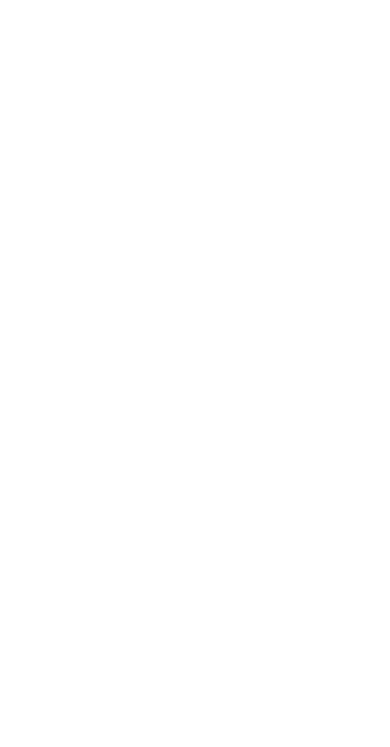
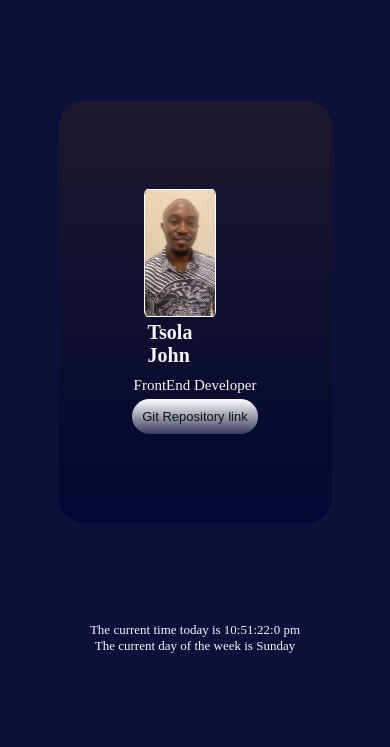
Before and after one commit to Tso4la1/pageCreation-task1, a plain HTML site: page index.html in a window 390 px wide. Drawn offline with Linux system fonts and the light colour scheme.

Commit message:
update task

```diff
--- a/index.html
+++ b/index.html
@@ -3,11 +3,25 @@
 <head>
     <meta charset="UTF-8">
     <meta name="viewport" content="width=device-width, initial-scale=1.0">
-    <title>Document</title>
+    <title>pageCreation-task1</title>
     <link rel="stylesheet" href="style.css">
-    <link src="index.js">
+
 </head>
 <body>
-
+    <div class="dashBoard">
+        <div class="UserProfile">
+            <div class="slackDetails">
+                <img class="profilePic" id="slackDisplayImage" src="./images/TsolaJohn.JPG" alt="TsolaJohn">
+                <p class="userName" id="slackTsolaJohn">Tsola <br> John</p>
+            </div>
+            <span id="myTrack">FrontEnd Developer</span>
+            <a id="githubURL" href="https://github.com/Tso4la1/pageCreation-task1" ><button>Git Repository link</button></a>
+        </div>
+        <div class="runTime">
+            <div id="currentUTCTime"></div>
+            <div id="currentDayOfTheWeek"></div>
+        </div>
+    </div>
+    <script src="index.js"></script>
 </body>
 </html>
--- a/index.js
+++ b/index.js
@@ -0,0 +1,20 @@
+const weekDay = ["Sunday", "Monday" , "Tuesday", "Wednesday", "Thursday", "Friday", "Saturday"];
+
+let date = new Date();
+let day = weekDay[date.getDay()];
+document.getElementById("currentDayOfTheWeek").innerHTML=`The current day of the week is ${day}`;
+
+document.getElementById("currentUTCTime").innerHTML= timeFormat(date)
+
+
+function timeFormat(date){
+    let hour = date.getHours();
+    let min = date.getMinutes();
+    let sec = date.getSeconds();
+    let milli = date.getMilliseconds();
+    let morningNoon = hour >= 12 ? "pm" : "am"
+
+    hour = (hour % 12 ) || 12;
+
+    return `The current time today is ${hour}:${min}:${sec}:${milli} ${morningNoon}`
+}
--- a/style.css
+++ b/style.css
@@ -0,0 +1,159 @@
+*{
+    padding: o;
+    margin: 0;
+    color: whitesmoke;
+}
+
+.dashBoard{
+    width: 100%;
+    height: 100vh;
+    display: flex;
+    align-items: center;
+    justify-content: center;
+    gap:20px;
+    background-color: rgba(2, 6, 49, 0.952);
+}
+.UserProfile{
+    display: flex;
+    flex-direction: column;
+    align-items: center;
+    justify-content: center;
+    background-image: linear-gradient(rgba(36, 30, 33, 0.596), rgba(2, 6, 49, 0.952));
+    width: 25%;
+    height: 50%;
+    border-radius: 25px;
+    border: none;
+
+}
+.slackDetails{
+    display: flex;
+    flex-direction: row;
+    align-items: center;
+    justify-content: center;
+    gap: 25px;
+}
+.profilePic{
+    width:36%;
+    border-radius: 5%;
+    border: 1px solid white;
+    margin-bottom: 25px;
+    margin-right: 30px;
+}
+.userName{
+    margin-right: 50px;
+    font-size:30px;
+    font-weight: 600;
+}
+span{
+    margin-top: -10px;
+    margin-bottom: 5px;
+    font-size: 18px;
+    font-weight: 500;
+}
+button{
+    color: rgb(9, 26, 9);
+    border: none;
+    padding: 10px;
+    border-radius: 30px;
+    font-size: 18px;
+    font-weight: 500;
+    text-decoration: none;
+    background-image: linear-gradient(white,rgba(2, 6, 49, 0.767));
+}
+button:hover{
+    cursor: pointer;
+    color: black;
+    background-image: whitesmoke;
+}
+.runTime{
+    display: flex;
+    flex-direction: column;
+    align-items: center;
+    justify-content: center;
+    background-image: linear-gradient(rgb(73, 66, 3), rgba(2, 6, 49, 0.952));
+    width: 25%;
+    height: 50%;
+    border-radius: 25px;
+    border: none;
+    font-size: 19px;
+}
+
+@media screen and (max-width: 640px) {
+    .dashBoard{
+        width: 100%;
+        height: 100vh;
+        display: flex;
+        flex-direction: column;
+        align-items: center;
+        justify-content: center;
+        gap:10px;
+        background-color: rgba(2, 6, 49, 0.952);
+    }
+
+    .UserProfile{
+        display: flex;
+        flex-direction: column;
+        align-items: center;
+        justify-content: center;
+        background-image: linear-gradient(rgba(36, 30, 33, 0.596), rgba(2, 6, 49, 0.952));
+        width: 70%;
+        height: 50%;
+        border-radius: 25px;
+        border: none;
+
+    }
+
+    .slackDetails{
+        display: flex;
+        flex-direction: column;
+        align-items: center;
+        justify-content: center;
+        gap: 2px;
+    }
+
+    .profilePic{
+        width:26%;
+        border-radius: 5%;
+        border: 1px solid white;
+        margin-bottom: 2px;
+        margin-right: 30px;
+    }
+
+    .userName{
+        margin-right: 50px;
+        font-size:20px;
+        font-weight: 600;
+    }
+
+    span{
+        margin-top: 10px;
+        margin-bottom: 5px;
+        font-size: 15px;
+        font-weight: 500;
+    }
+
+    button{
+        color: rgb(9, 26, 9);
+        border: none;
+        padding: 10px;
+        border-radius: 30px;
+        font-size: 13px;
+        font-weight: 500;
+        text-decoration: none;
+        background-image: linear-gradient(white,rgba(2, 6, 49, 0.767));
+    }
+
+    .runTime{
+        display: flex;
+        flex-direction: column;
+        align-items: center;
+        justify-content: center;
+        background-image:none;
+        width: 70%;
+        height: 25%;
+        border-radius: 25px;
+        border: none;
+        font-size: 13px;
+        padding: 0 20px;
+    }
+}
```
Also changed, not shown: images/TsolaJohn.JPG (added).
